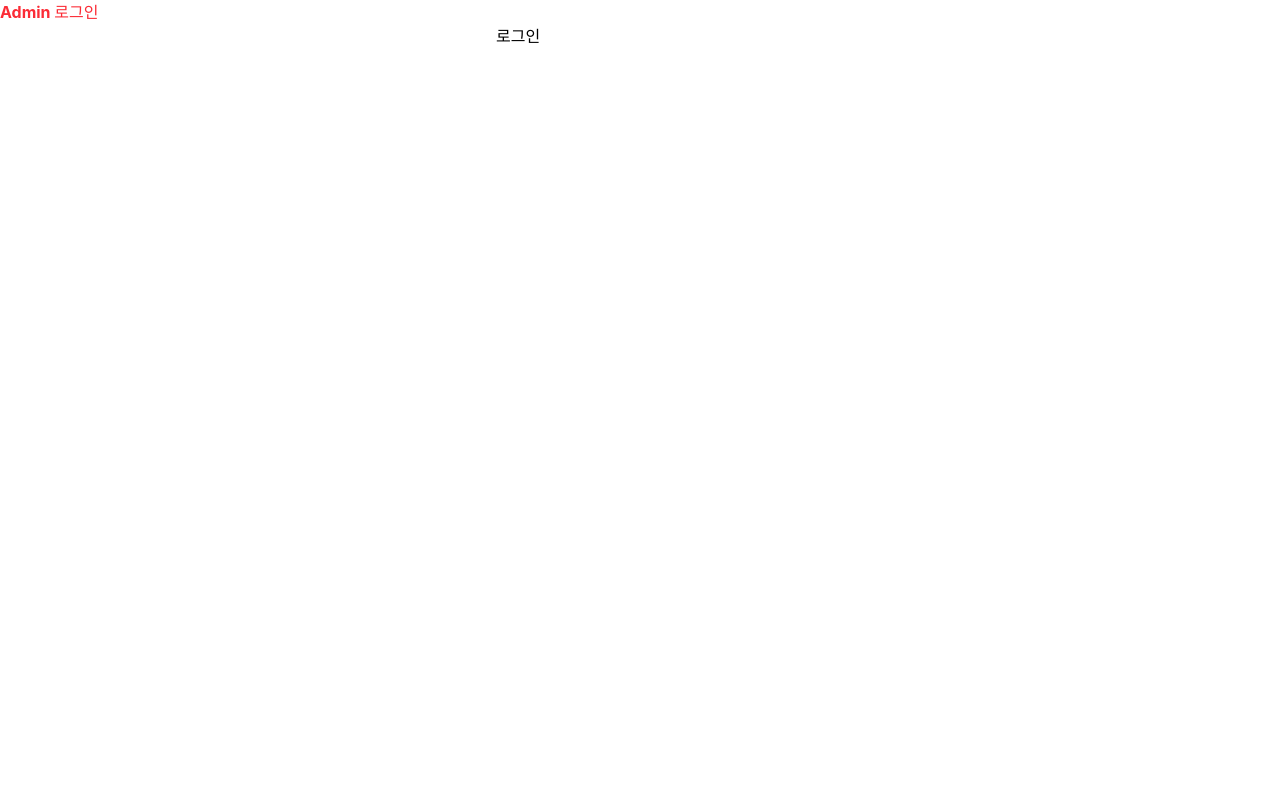
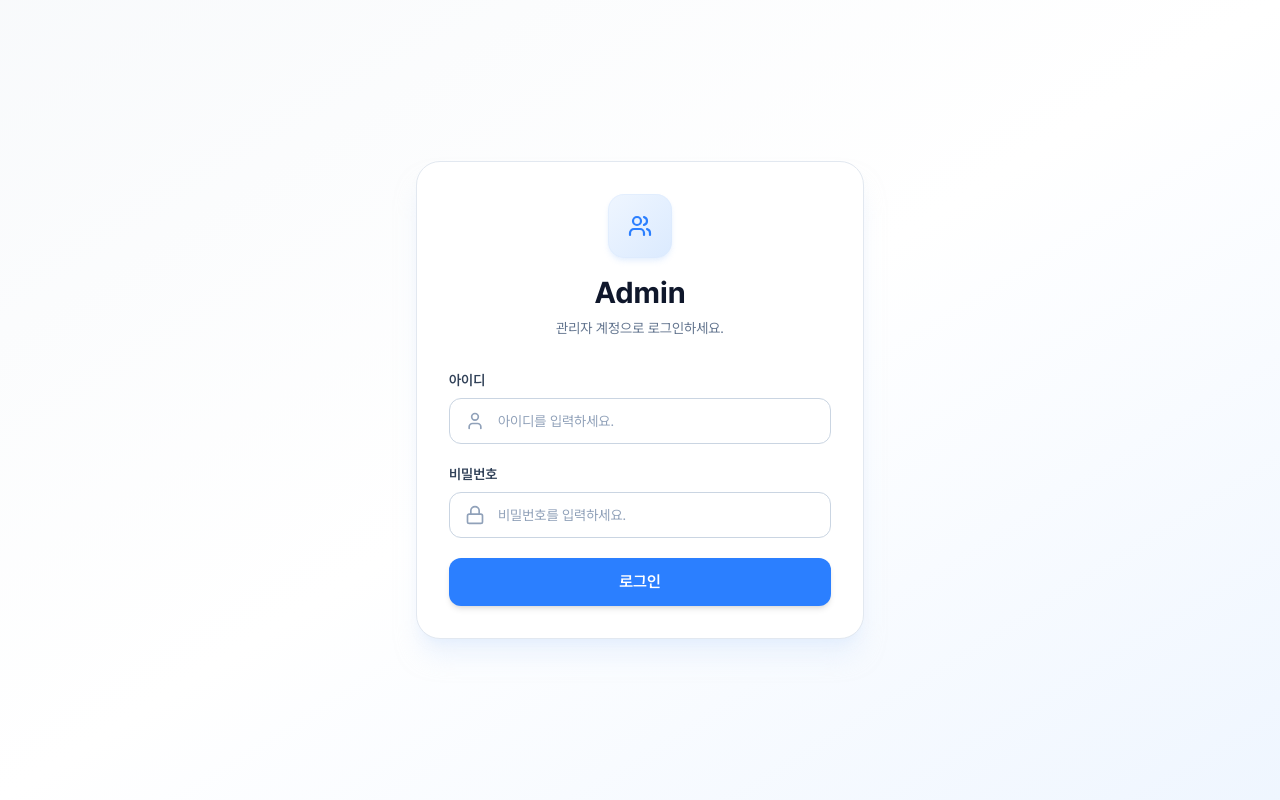
Before and after one commit to poroyun/admin-react, a React (Vite) app: page /login in a window 1280 px wide. Built offline with nearby package versions, Linux system fonts and the light colour scheme.

Commit message:
style: Pretendard 폰트 적용, 로그인 화면 디자인

```diff
--- a/package.json
+++ b/package.json
@@ -13,6 +13,7 @@
   "dependencies": {
     "@reduxjs/toolkit": "^2.12.0",
     "axios": "^1.20.0",
+    "lucide-react": "^1.43.0",
     "react": "^19.2.8",
     "react-dom": "^19.2.8",
     "react-redux": "^9.3.0",
--- a/src/components/login/LoginForm.tsx
+++ b/src/components/login/LoginForm.tsx
@@ -1,4 +1,6 @@
-interface LoginFormProps{
+import { Lock, User, Users } from 'lucide-react'
+
+interface LoginFormProps {
   userId: string
   password: string
   onUserIdChange: (value: string) => void
@@ -14,18 +16,74 @@ function LoginForm({
   onLogin
 }: LoginFormProps) {
   return (
+    <div className="flex min-h-screen items-center justify-center bg-gradient-to-br from-slate-50 via-white to-blue-50 px-4">
+      <div className="w-full max-w-md rounded-3xl border border-slate-200 bg-white p-8 shadow-xl shadow-blue-100/50">
+        <div className="mb-8 text-center">
+          <div className="mx-auto mb-4 flex h-16 w-16 items-center justify-center rounded-2xl bg-gradient-to-br from-blue-50 to-blue-100 text-blue-500 shadow-md shadow-blue-100/60 ring-1 ring-inset ring-blue-100/50">
+            <span className="flex items-center justify-center"><Users strokeWidth={2.2} /></span>
+          </div>
+
+          <h1 className="text-3xl font-bold text-slate-900">Admin</h1>
+
+          <p className="mt-2 text-sm text-slate-500">
+            관리자 계정으로 로그인하세요.
+          </p>
+        </div>
+
+        <div className="space-y-5">
           <div>
-      <h1 className="text-red-500 font-bold">Admin 로그인</h1>
+            <label
+              htmlFor="userId"
+              className="mb-2 block text-sm font-semibold text-slate-700"
+            >
+              아이디
+            </label>
+
+            <div className="relative">
+              <User aria-hidden="true" className="pointer-events-none absolute left-4 top-1/2 h-5 w-5 -translate-y-1/2 text-slate-400" />
               <input
+                id="userId"
+                type="text"
                 value={userId}
                 onChange={(e) => onUserIdChange(e.target.value)}
+                placeholder="아이디를 입력하세요."
+                className="w-full rounded-xl border border-slate-300 py-3 pl-12 pr-4 text-sm text-slate-900 outline-none transition placeholder:text-slate-400 focus:border-blue-500 focus:ring-4 focus:ring-blue-100"
               />
+            </div>
+          </div>
+
+          <div>
+            <label
+              htmlFor="password"
+              className="mb-2 block text-sm font-semibold text-slate-700"
+            >
+              비밀번호
+            </label>
+
+            <div className="relative">
+              <Lock aria-hidden="true" className="pointer-events-none absolute left-4 top-1/2 h-5 w-5 -translate-y-1/2 text-slate-400" />
               <input
+                id="password"
                 type="password"
                 value={password}
                 onChange={(e) => onPasswordChange(e.target.value)}
+                placeholder="비밀번호를 입력하세요."
+                className="w-full rounded-xl border border-slate-300 py-3 pl-12 pr-4 text-sm text-slate-900 outline-none transition placeholder:text-slate-400 focus:border-blue-500 focus:ring-4 focus:ring-blue-100"
               />
-      <button onClick={onLogin}>로그인</button>
+            </div>
+
+          </div>
+
+          <button
+            type="button"
+            onClick={onLogin}
+            className="w-full cursor-pointer rounded-xl bg-blue-500 py-3 font-semibold text-white shadow-md transition-colors hover:bg-blue-600"
+          >
+            로그인
+          </button>
+        </div>
+
+      </div>
     </div>
   )
 }
--- a/src/index.css
+++ b/src/index.css
@@ -1,4 +1,16 @@
 @import "tailwindcss";
+
+@font-face {
+  font-family: "Pretendard";
+  src: url("./assets/fonts/PretendardVariable.woff2") format("woff2");
+  font-style: normal;
+  font-weight: 100 900;
+  font-display: swap;
+}
+
+@theme {
+  --font-sans: "Pretendard", ui-sans-serif, system-ui, sans-serif;
+}
 
 @layer base {
   :root {
```
Also changed, not shown: src/assets/fonts/PretendardVariable.woff2 (added), 1 other file (tests, documents, lock files or other folders). Lines whose indentation alone changed are shown as unchanged.
